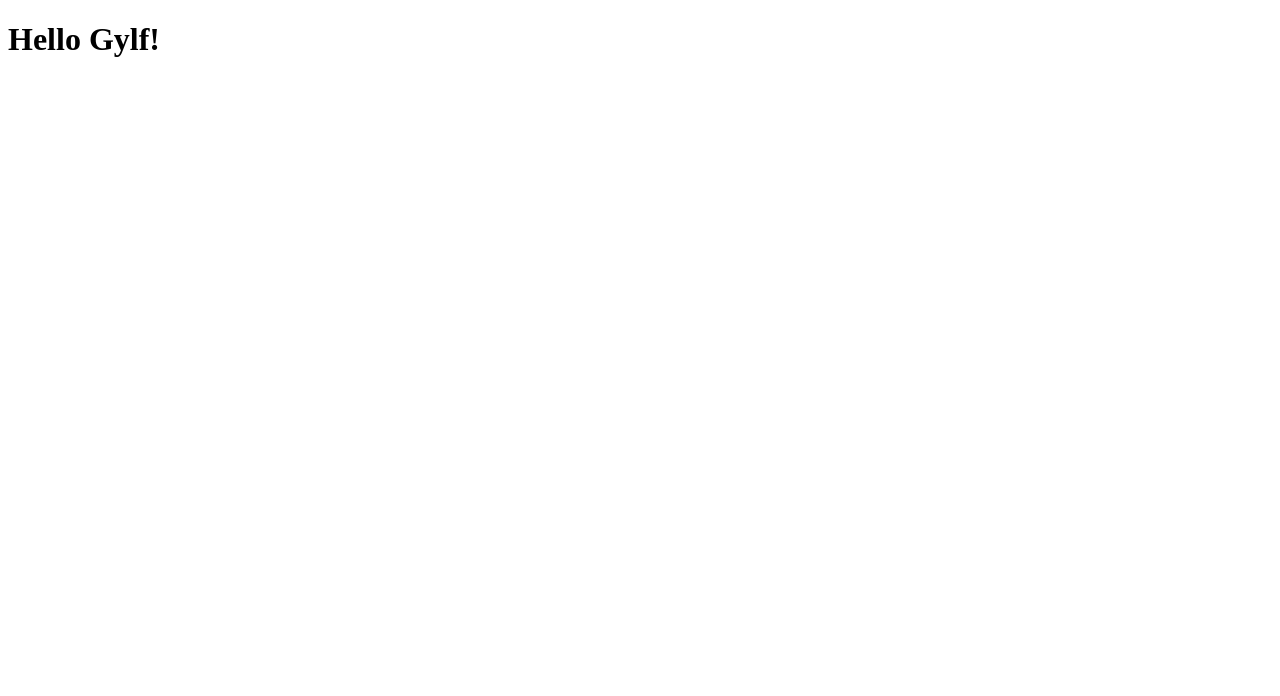
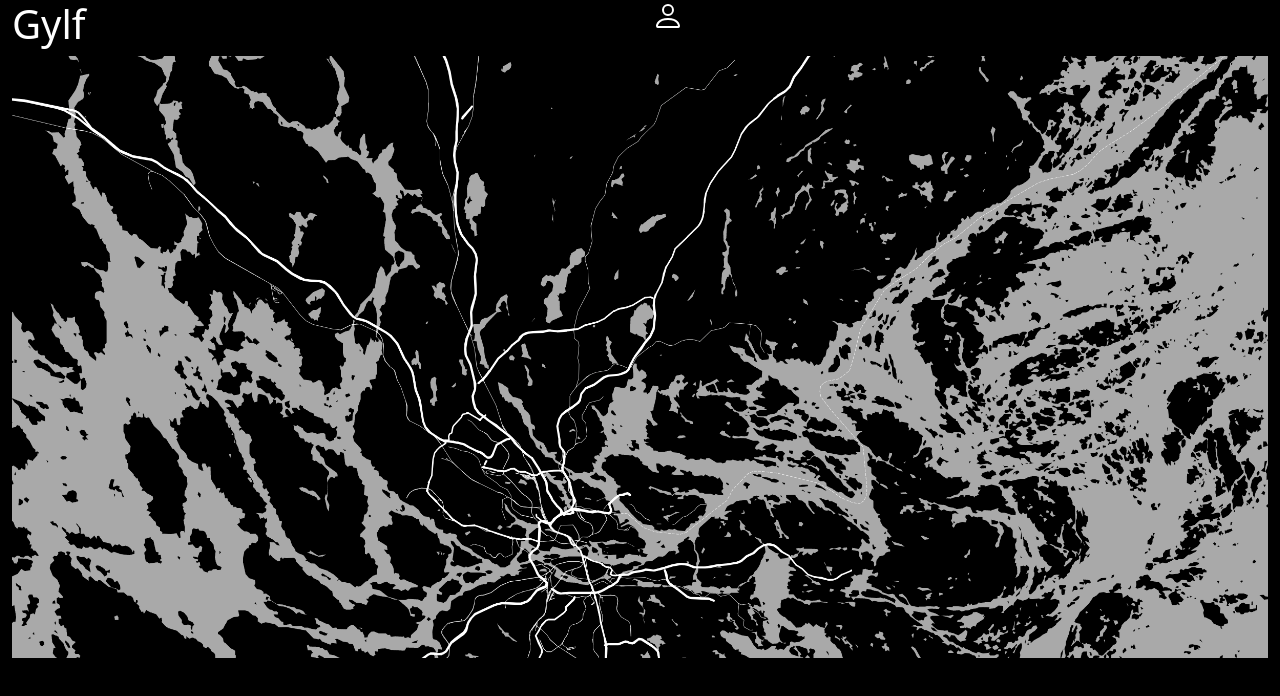
Before and after one commit to crapsa/testGylf, a plain HTML site: page index.html in a window 1280 px wide. Drawn offline with nearby package versions, Linux system fonts and the light colour scheme.

Commit message:
Add files via upload

```diff
--- /dev/null
+++ b/css/styles.css
@@ -0,0 +1,7 @@
+body {
+    background-color: black;
+}
+
+h1 {
+    color: white;
+}
--- a/index.html
+++ b/index.html
@@ -1,10 +1,34 @@
 <!DOCTYPE html>
 <html lang="en">
     <head>
-        <meta charset="UTF-8">
-        <title>Gylf - Slogan</title>
+        <meta charset="utf-8">
+        <meta name="viewport" content="width=device-width, initial-scale=1">
+        <title>Gylf</title>
+        <link href="https://cdn.jsdelivr.net/npm/bootstrap@5.3.3/dist/css/bootstrap.min.css" rel="stylesheet" integrity="sha384-QWTKZyjpPEjISv5WaRU9OFeRpok6YctnYmDr5pNlyT2bRjXh0JMhjY6hW+ALEwIH" crossorigin="anonymous">
+        <link href="./css/styles.css" rel="stylesheet" />
     </head>
     <body>
-        <h1>Hello Gylf!</h1>
+
+        <div class="container-fluid">
+            <div class="row">
+                <div class="col">
+                  <h1>
+                    Gylf
+                  </h1>
+                </div>
+
+                <div class="col">
+                    <svg xmlns="http://www.w3.org/2000/svg" width="32" height="32" fill="currentColor" class="bi bi-person text-white" viewBox="0 0 16 16">
+                        <path d="M8 8a3 3 0 1 0 0-6 3 3 0 0 0 0 6m2-3a2 2 0 1 1-4 0 2 2 0 0 1 4 0m4 8c0 1-1 1-1 1H3s-1 0-1-1 1-4 6-4 6 3 6 4m-1-.004c-.001-.246-.154-.986-.832-1.664C11.516 10.68 10.289 10 8 10s-3.516.68-4.168 1.332c-.678.678-.83 1.418-.832 1.664z"/>
+                      </svg>
+                </div>
+              </div>
+              <div class="row">
+                <div class="col">
+                    <img src="./assets/stockholm.png" alt="Stockholm" class="img-fluid">
+                  </div>
+                </div>
+          </div>
+        <script src="https://cdn.jsdelivr.net/npm/bootstrap@5.3.3/dist/js/bootstrap.bundle.min.js" integrity="sha384-YvpcrYf0tY3lHB60NNkmXc5s9fDVZLESaAA55NDzOxhy9GkcIdslK1eN7N6jIeHz" crossorigin="anonymous"></script>
     </body>
 </html>
```
Also changed, not shown: assets/stockholm.png (added), stockholm.png (added).
